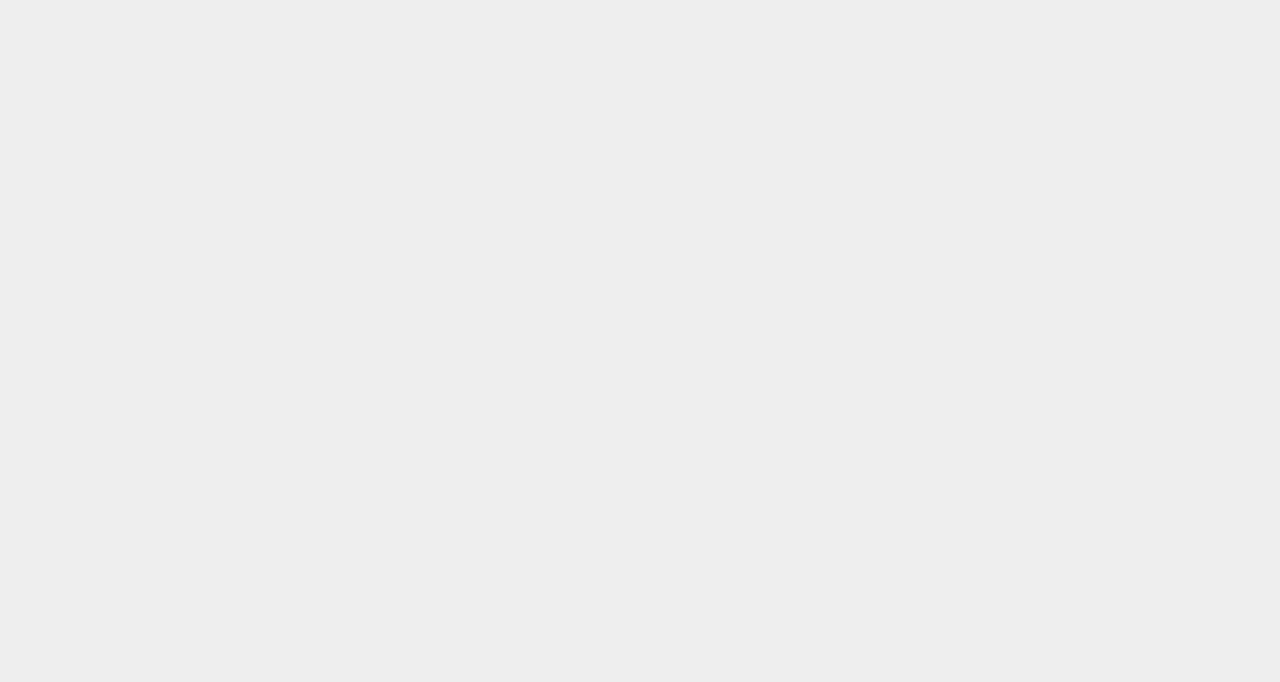
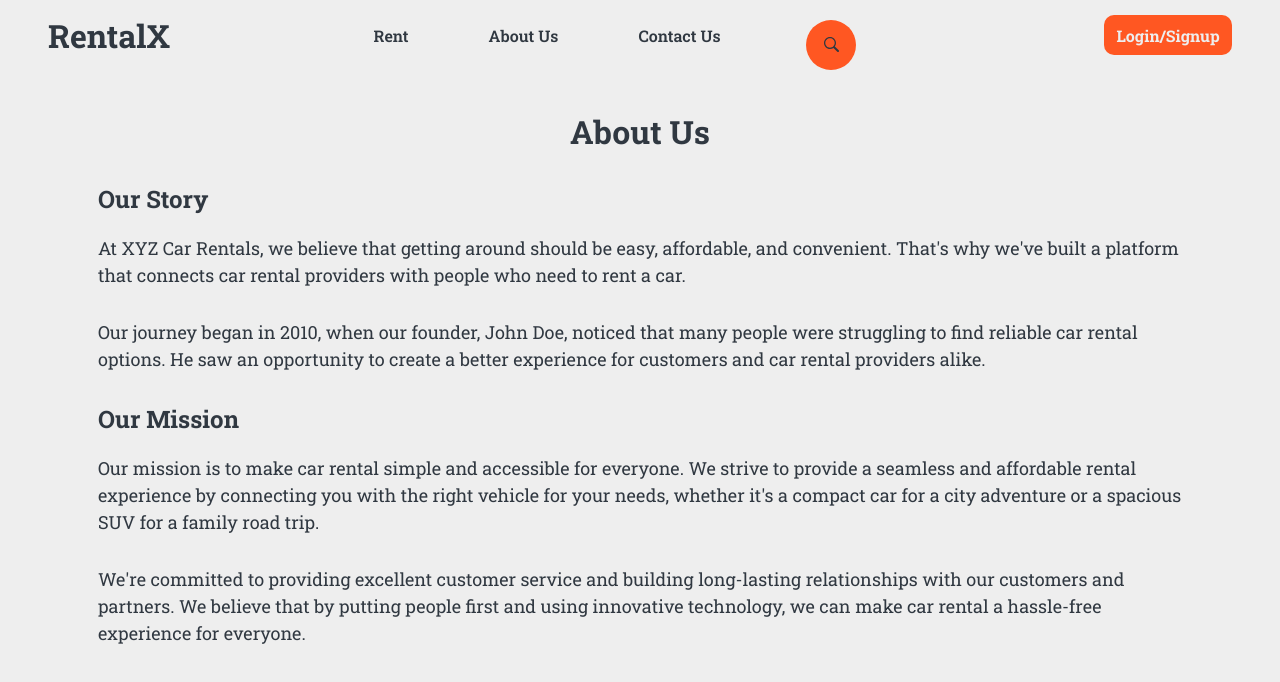
Before and after one commit to venawm/RentalX, a React (Create React App) app in the folder rentalx/: page /aboutus in a window 1280 px wide. Before the commit this address had no page. Shown: the top 682 px of the page. Built offline with nearby package versions, Linux system fonts and the light colour scheme.

Commit message:
Fixed some bugs and modal overflowing

```diff
--- a/rentalx/src/App.js
+++ b/rentalx/src/App.js
@@ -3,6 +3,7 @@ import HomePage from './pages/HomePage';
 import LoginPage from './pages/LoginPage';
 import CarsList from './pages/CarsList';
 import ContactUs from './pages/ContactUs';
+import AboutUs from './pages/AboutUs';
 import { Routes, Route } from "react-router-dom"
 
 function App() {
@@ -14,6 +15,7 @@ function App() {
           <Route path="/login" element={ <LoginPage/> } />
           <Route path="/carslist" element={ <CarsList/> } />
           <Route path="/contactus" element={ <ContactUs/> } />
+          <Route path="/aboutus" element={ <AboutUs/> } />
         </Routes>
       </div>
     </div>
--- a/rentalx/src/components/NavBar.js
+++ b/rentalx/src/components/NavBar.js
@@ -12,7 +12,7 @@ const NavBar=()=> {
         </div>
         <div className="links">
             <a href="/carslist">Rent</a>
-            <a href="#/">About Us</a>
+            <a href="/aboutus">About Us</a>
             <a href="/contactus">Contact Us</a>
             <div class="search"> <Search className="search"/></div>
 
--- /dev/null
+++ b/rentalx/src/pages/AboutUs.js
@@ -0,0 +1,66 @@
+import React from 'react';
+import styled from 'styled-components';
+import NavBar from '../components/NavBar';
+
+const AboutSection = styled.section`
+  padding: 50px;
+
+`;
+
+const Title = styled.h2`
+  font-size: 32px;
+  font-weight: bold;
+  text-align: center;
+  margin-bottom: 30px;
+`;
+
+const Subtitle = styled.h3`
+  font-size: 24px;
+  font-weight: bold;
+  margin-bottom: 20px;
+`;
+
+const Paragraph = styled.p`
+  font-size: 18px;
+  line-height: 1.5;
+  margin-bottom: 30px;
+`;
+
+const AboutUs = () => {
+  return (
+    <div>
+        <NavBar/>
+    <AboutSection>
+      <Title>About Us</Title>
+      <Subtitle>Our Story</Subtitle>
+      <Paragraph>
+        At XYZ Car Rentals, we believe that getting around should be easy,
+        affordable, and convenient. That's why we've built a platform that
+        connects car rental providers with people who need to rent a car.
+      </Paragraph>
+      <Paragraph>
+        Our journey began in 2010, when our founder, John Doe, noticed that
+        many people were struggling to find reliable car rental options. He
+        saw an opportunity to create a better experience for customers and
+        car rental providers alike.
+      </Paragraph>
+      <Subtitle>Our Mission</Subtitle>
+      <Paragraph>
+        Our mission is to make car rental simple and accessible for everyone.
+        We strive to provide a seamless and affordable rental experience by
+        connecting you with the right vehicle for your needs, whether it's a
+        compact car for a city adventure or a spacious SUV for a family road
+        trip.
+      </Paragraph>
+      <Paragraph>
+        We're committed to providing excellent customer service and building
+        long-lasting relationships with our customers and partners. We believe
+        that by putting people first and using innovative technology, we can
+        make car rental a hassle-free experience for everyone.
+      </Paragraph>
+    </AboutSection>
+    </div>
+  );
+};
+
+export default AboutUs;
--- a/rentalx/src/pages/CarsList.js
+++ b/rentalx/src/pages/CarsList.js
@@ -174,7 +174,8 @@ const Modal = styled(animated.div)`
   left: 50%;
   transform: translate(-50%, -50%);
   width: 65vw;
-  height: 80vh;
+  min-height: 80vh;
+  max-height:100vh;
   background-color: #f5f5f5;
   border-radius: 20px;
   z-index: 2;
```
